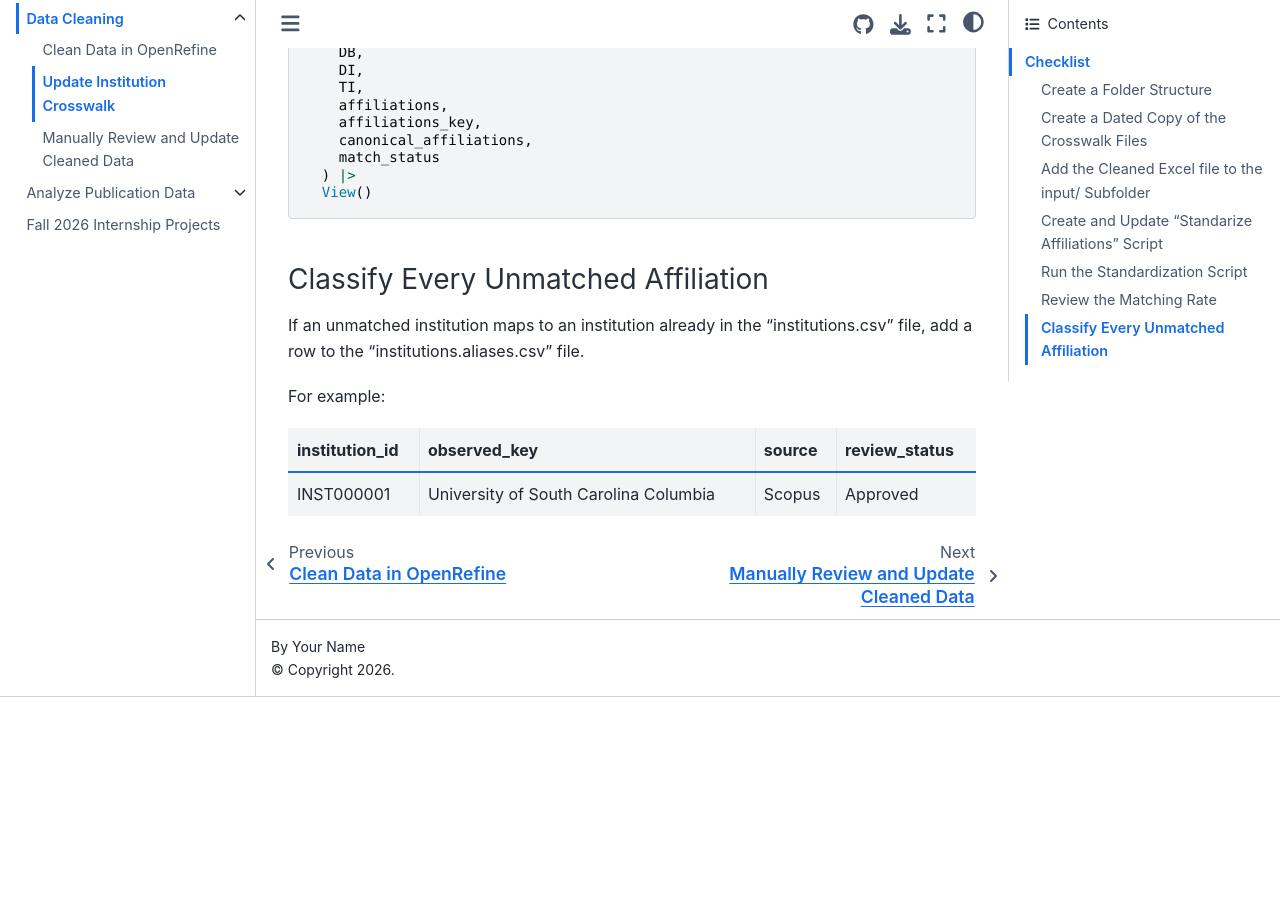
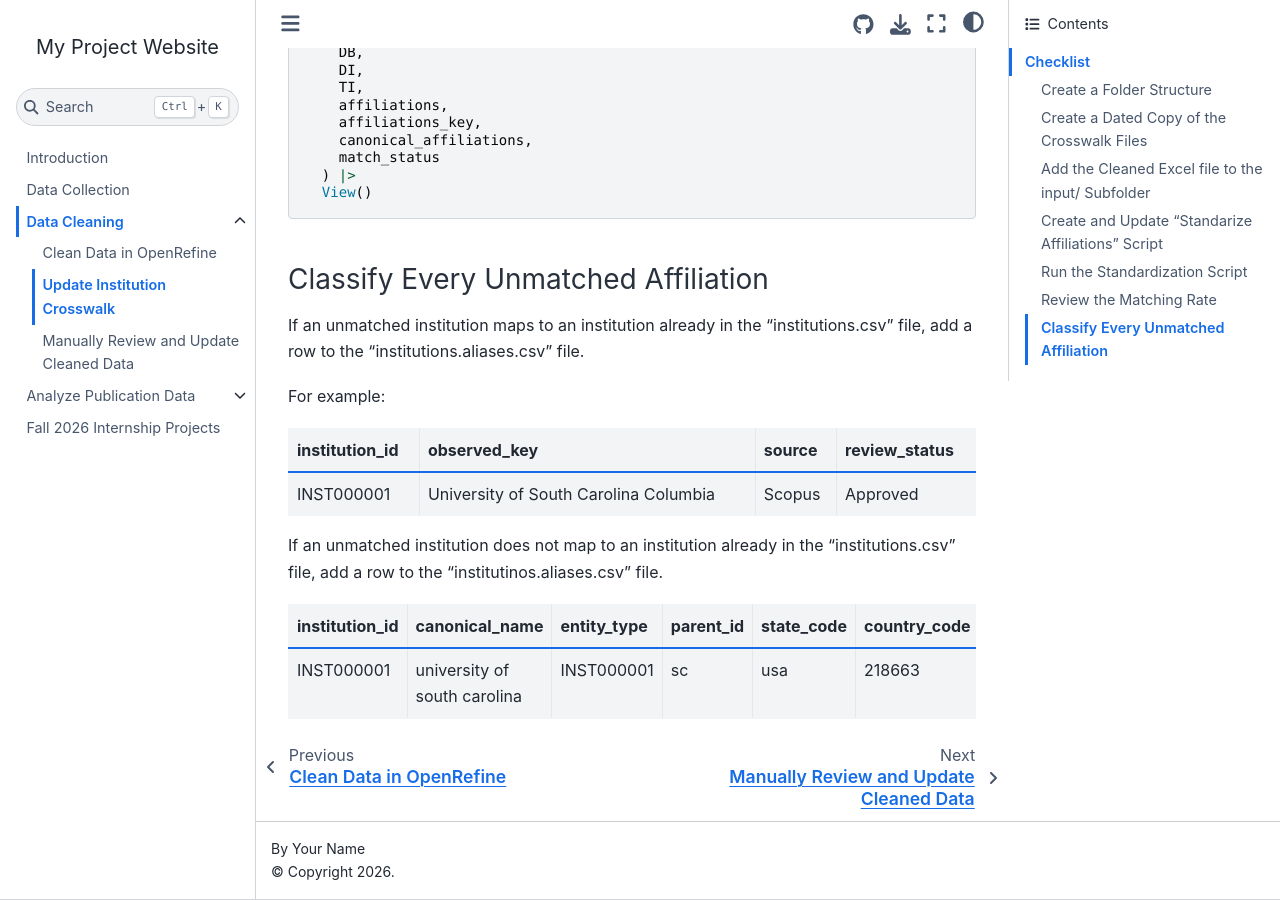
Before and after one commit to vvlooking/research-impact, a Jupyter Book: the page built from website/data-cleaning-crosswalk.md, in a window 1280 px wide and 900 px high, scrolled down 4287 px. Built offline with Jupyter Book 1.0.4 settings and Sphinx 7.4.7 and the Sphinx Book theme 1.1.4, drawn with Linux system fonts in a browser that asks for light colours; pages that are not in the unit, such as notebooks, are missing from menus; before the commit the page ends 4984 px from its top, so only the background shows below that.

Commit message:
Update data-cleaning-crosswalk.md

```diff
--- a/website/data-cleaning-crosswalk.md
+++ b/website/data-cleaning-crosswalk.md
@@ -215,3 +215,9 @@
 | institution_id | observed_key | source | review_status |
 |---|---|---|---|
 | INST000001 | University of South Carolina Columbia | Scopus | Approved |
+
+If an unmatched institution does not map to an institution already in the "institutions.csv" file, add a row to the "institutinos.aliases.csv" file.
+
+| institution_id | canonical_name | entity_type | parent_id | state_code | country_code | ipeds_unitid |
+|---|---|---|---|---|---|---|
+| INST000001 | university of south carolina | INST000001 | sc | usa | 218663 |
```
